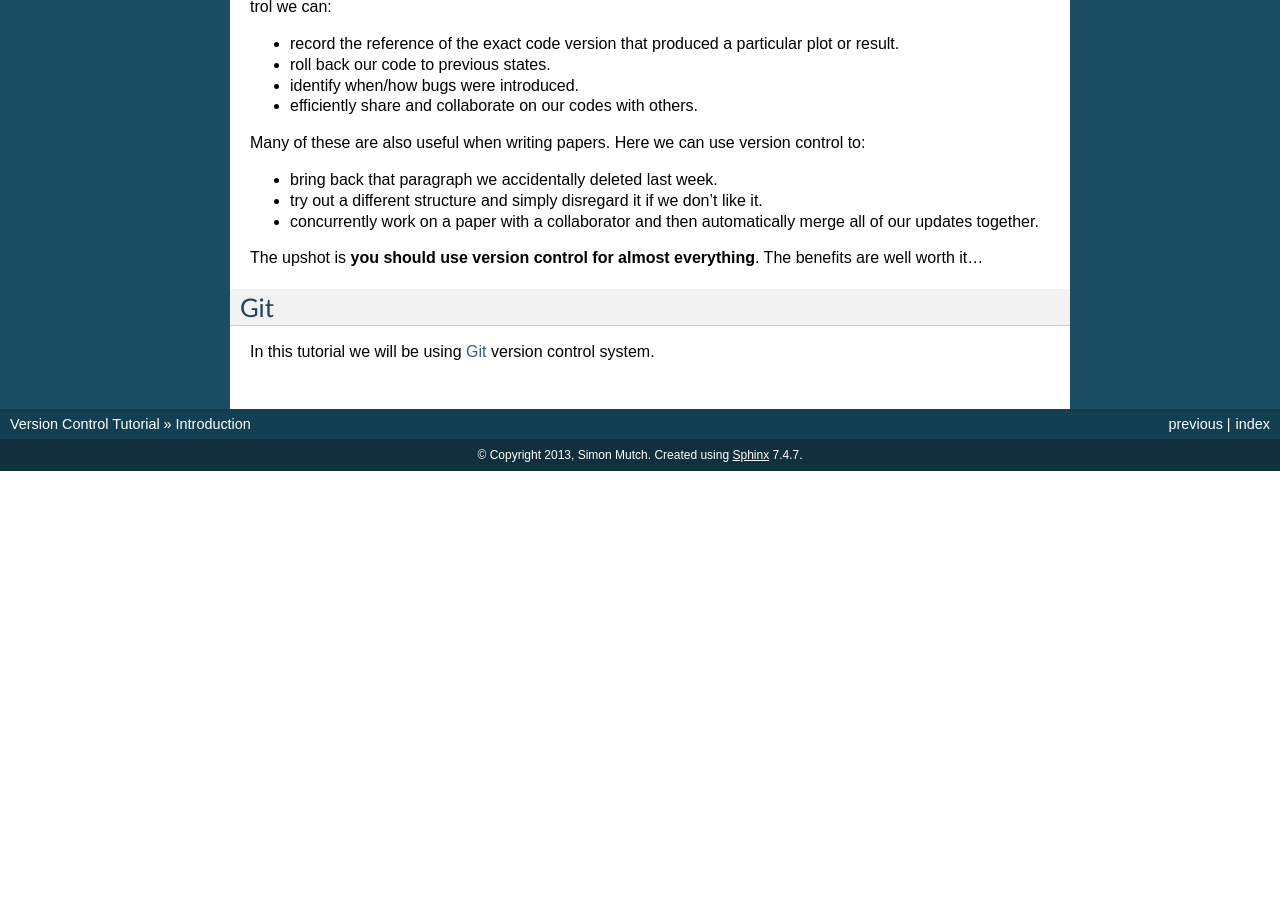
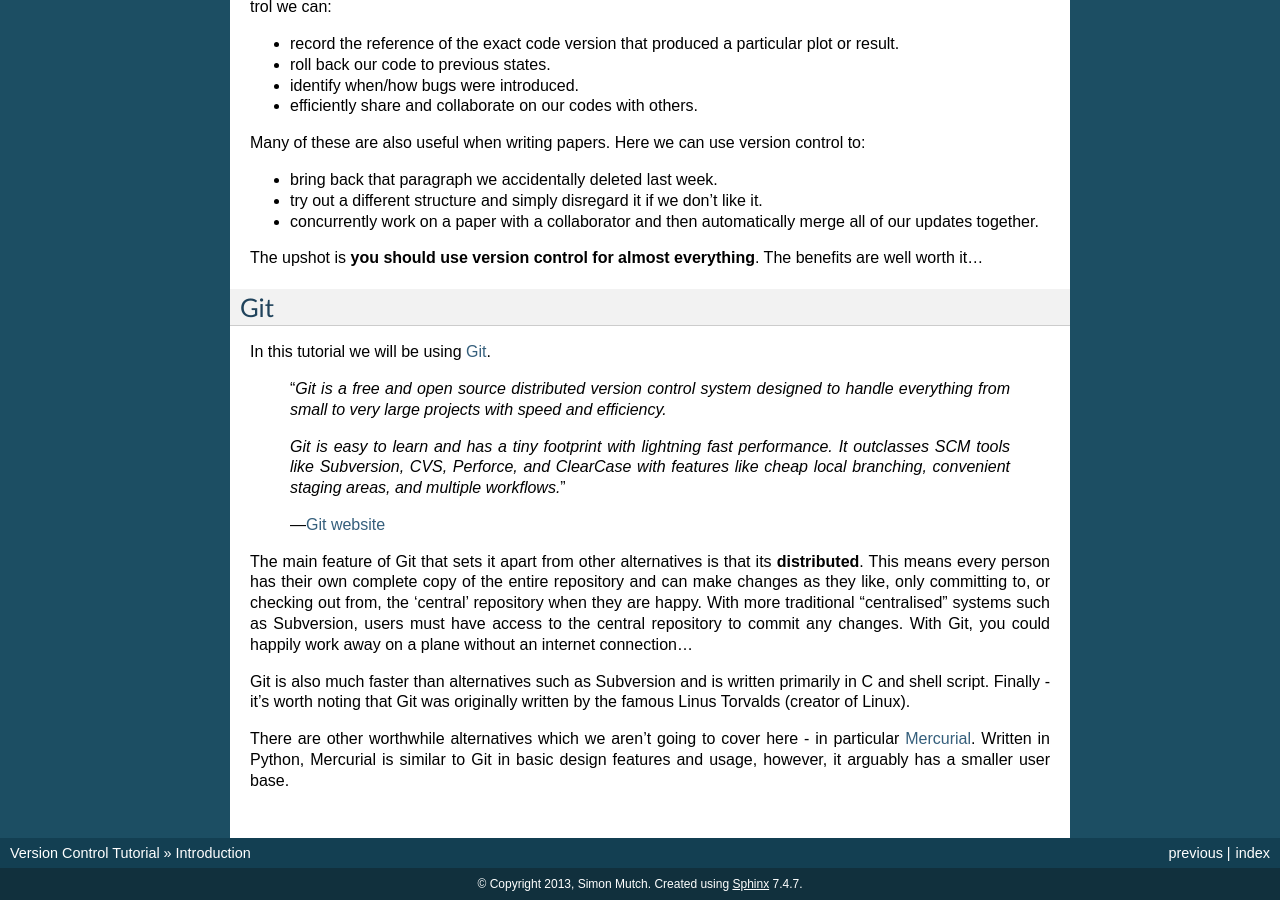
Before and after one commit to AstroinformaticsAU/VersionControlTutorial, a Sphinx documentation site: the page built from source/pages/0-intro.rst, in a window 1280 px wide and 900 px high, scrolled down 968 px. Built offline with Sphinx 7.4.7, drawn with Linux system fonts in a browser that asks for light colours; before the commit the page ends 1439 px from its top, so only the background shows below that.

Commit message:
Add section on "why Git".

```diff
--- a/source/pages/0-intro.rst
+++ b/source/pages/0-intro.rst
@@ -32,6 +32,7 @@
 saved revisions we have, the easier it is to piece together how things changed
 over time.
 
+
 Why you should use it (for everything)
 --------------------------------------
 
@@ -63,5 +64,32 @@
 Git
 ---
 
-In this tutorial we will be using `Git <http://git-scm.com/>`_ version control
-system.
+In this tutorial we will be using `Git <http://git-scm.com/>`_.
+
+    "*Git is a free and open source distributed version control system
+    designed to handle everything from small to very large projects with speed
+    and efficiency.*
+
+    *Git is easy to learn and has a tiny footprint with lightning fast
+    performance. It outclasses SCM tools like Subversion, CVS, Perforce, and
+    ClearCase with features like cheap local branching, convenient staging
+    areas, and multiple workflows.*"
+
+    -- `Git website <http://git-scm.com/>`_
+
+The main feature of Git that sets it apart from other alternatives is that its
+**distributed**.  This means every person has their own complete copy of the
+entire repository and can make changes as they like, only committing to, or
+checking out from, the 'central' repository when they are happy.  With more
+traditional "centralised" systems such as Subversion, users must have access to
+the central repository to commit any changes.  With Git, you could happily work
+away on a plane without an internet connection...
+
+Git is also much faster than alternatives such as Subversion and is written
+primarily in C and shell script.  Finally - it's worth noting that Git was
+originally written by the famous Linus Torvalds (creator of Linux).
+
+There are other worthwhile alternatives which we aren't going to cover here - in
+particular `Mercurial <http://mercurial.selenic.com/>`_.  Written in Python,
+Mercurial is similar to Git in basic design features and usage, however, it
+arguably has a smaller user base.
```
